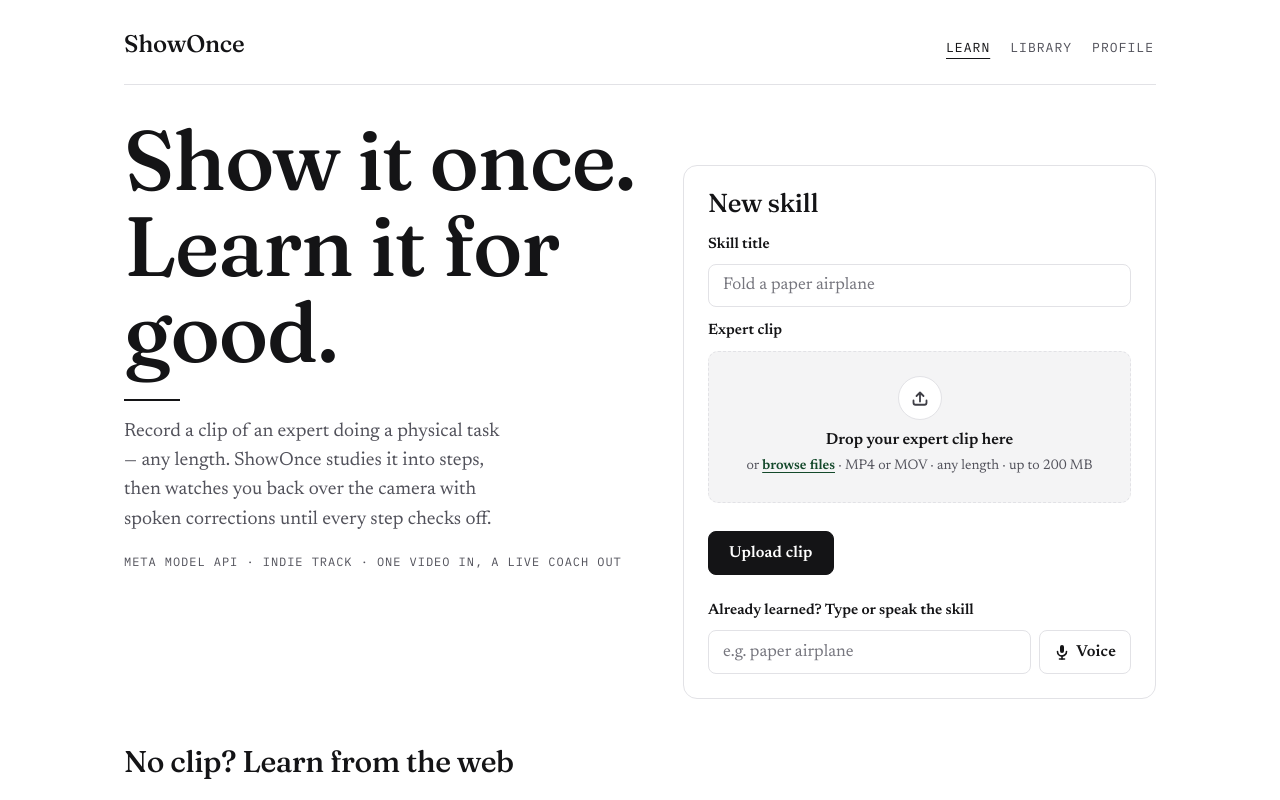
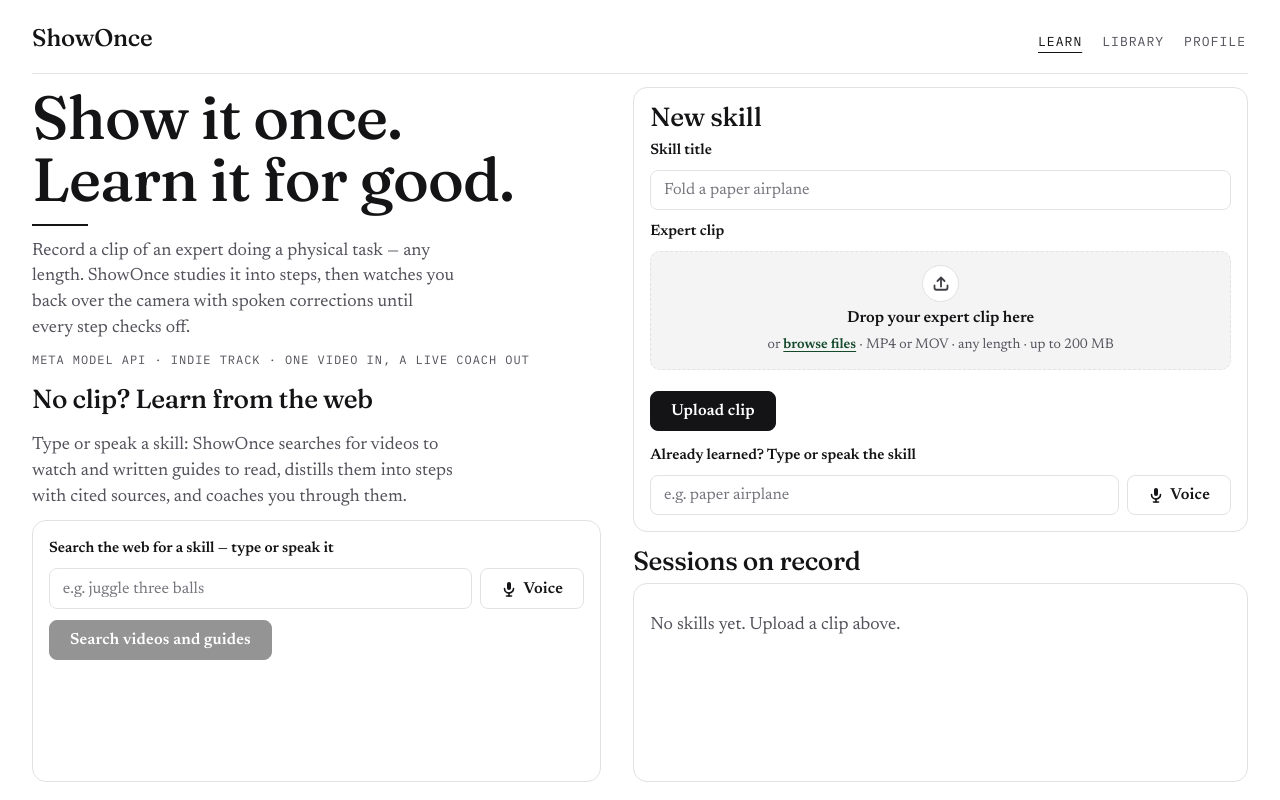
Before and after one commit to saksham-45/showonce, a Next.js app: page / in a window 1280 px wide. Shown: the top 800 px of the page. Built offline with nearby package versions, Linux system fonts and the light colour scheme.

Commit message:
Home fits exactly one viewport, no page scroll

```diff
--- a/app/globals.css
+++ b/app/globals.css
@@ -1543,6 +1543,268 @@ form > .btn {
   }
 }
 
+/* Home fit-to-viewport: the home page owns exactly one screen, never a
+   page scrollbar. Two fluid columns share 100dvh; type and spacing compress
+   with clamp() so small windows tighten gracefully and large windows breathe.
+   Only the lookup-results and sessions lists may scroll internally, and only
+   when their content physically exceeds their cell. Other pages are untouched:
+   every lock below is scoped behind :has(.home-fit). */
+.site:has(.home-fit) {
+  height: 100vh;
+  height: 100dvh;
+  overflow: clip;
+  display: flex;
+  flex-direction: column;
+  max-width: none;
+  margin: 0;
+  padding: clamp(10px, 2.2vh, 24px) clamp(12px, 3vw, 32px);
+}
+
+.site:has(.home-fit) .topbar {
+  flex: 0 0 auto;
+  padding-bottom: clamp(8px, 1.4vh, 16px);
+  margin-bottom: clamp(8px, 1.6vh, 20px);
+}
+
+.site:has(.home-fit) > #content {
+  flex: 1 1 auto;
+  min-height: 0;
+  min-width: 0;
+  display: flex;
+}
+
+html.is-desktop .desk:has(.home-fit) {
+  height: 100vh;
+  height: 100dvh;
+  overflow: clip;
+}
+
+html.is-desktop .stage:has(.home-fit) {
+  min-height: 0;
+  height: 100vh;
+  height: 100dvh;
+  overflow: clip;
+}
+
+html.is-desktop .stage-body:has(.home-fit) {
+  flex: 1 1 auto;
+  min-height: 0;
+  min-width: 0;
+  max-width: none;
+  display: flex;
+  overflow: clip;
+  padding: clamp(10px, 2.2vh, 24px) clamp(12px, 3vw, 32px);
+}
+
+.home-fit {
+  flex: 1 1 auto;
+  min-height: 0;
+  min-width: 0;
+  width: 100%;
+  display: grid;
+  grid-template-columns: minmax(0, 1fr) minmax(0, 1.08fr);
+  gap: clamp(10px, 2vh, 22px) clamp(14px, 2.6vw, 32px);
+}
+
+.home-col {
+  display: flex;
+  flex-direction: column;
+  gap: clamp(10px, 2vh, 22px);
+  min-height: 0;
+  min-width: 0;
+}
+
+.home-intro {
+  flex: 0 1 auto;
+  min-height: 0;
+  min-width: 0;
+}
+
+.home-fill {
+  flex: 1 1 auto;
+  min-height: 0;
+  min-width: 0;
+  display: flex;
+  flex-direction: column;
+}
+
+.home-sessions {
+  flex: 1 1 0;
+}
+
+.home-title {
+  font-size: clamp(30px, 4.4vh + 2vw, 64px);
+}
+
+.home-fit .hero-rule {
+  margin: clamp(8px, 1.6vh, 20px) 0 0;
+}
+
+.home-lede {
+  font-size: clamp(14px, 1.5vh + 0.45vw, 19px);
+  line-height: 1.45;
+  max-width: 42ch;
+  margin: clamp(8px, 1.6vh, 16px) 0 0;
+}
+
+.home-lede-tight {
+  margin-bottom: clamp(6px, 1.2vh, 12px);
+}
+
+.home-fit .meta-line {
+  margin-top: clamp(6px, 1.2vh, 12px);
+}
+
+.home-h {
+  font-size: clamp(20px, 2vh + 0.8vw, 30px);
+  margin: 0 0 clamp(4px, 1vh, 12px);
+  flex: 0 0 auto;
+}
+
+.home-card {
+  padding: clamp(12px, 2vh, 24px);
+  min-width: 0;
+}
+
+.home-create {
+  flex: 0 1 auto;
+  min-height: 0;
+  overflow: clip;
+}
+
+.home-scroll-card {
+  flex: 1 1 auto;
+  min-height: 0;
+  display: flex;
+  flex-direction: column;
+  overflow: clip;
+}
+
+.home-scroll {
+  flex: 1 1 auto;
+  min-height: 0;
+  min-width: 0;
+  overflow-y: auto;
+  overflow-x: clip;
+}
+
+.home-form {
+  min-width: 0;
+}
+
+.home-fit .home-field {
+  margin-bottom: clamp(6px, 1.2vh, 12px);
+}
+
+.home-fit .field input[type="text"],
+.home-fit .field input:not([type]) {
+  padding: clamp(8px, 1.4vh, 12px) clamp(10px, 1vw, 14px);
+  font-size: clamp(15px, 1.4vh + 0.4vw, 17px);
+}
+
+.home-fit .dropzone {
+  padding: clamp(8px, 1.6vh, 16px);
+}
+
+.home-fit .dropzone-icon {
+  width: clamp(28px, 4.6vh, 44px);
+  height: clamp(28px, 4.6vh, 44px);
+  margin-bottom: 4px;
+}
+
+.home-fit .dropzone-title {
+  font-size: clamp(14px, 1.4vh + 0.4vw, 16px);
+}
+
+.home-fit .dropzone-sub {
+  font-size: clamp(12px, 1.2vh + 0.35vw, 14px);
+}
+
+.home-fit .btn {
+  min-height: 40px;
+  padding: clamp(8px, 1.2vh, 12px) 20px;
+  font-size: clamp(14px, 1.4vh + 0.4vw, 16px);
+}
+
+.home-fit form > .btn {
+  margin-top: clamp(8px, 1.4vh, 16px);
+}
+
+.home-finder {
+  margin-top: clamp(8px, 1.6vh, 16px);
+  min-height: 0;
+}
+
+.home-fit .finder-results a {
+  padding: clamp(6px, 1vh, 10px) 14px;
+  min-height: 40px;
+}
+
+.home-fit .session-row {
+  padding: clamp(6px, 1vh, 12px) 0;
+}
+
+.home-fit .session-name {
+  font-size: clamp(15px, 1.5vh + 0.4vw, 18px);
+}
+
+/* Short viewports: tighten further so CTAs stay on screen; the sessions
+   list (least important region) absorbs the remainder via its own scroll. */
+@media (max-height: 760px) {
+  .home-fit {
+    gap: 10px 16px;
+  }
+
+  .home-col {
+    gap: 10px;
+  }
+
+  .home-fit .hero-rule {
+    margin-top: 8px;
+  }
+
+  .home-fit .card {
+    border-radius: var(--radius);
+  }
+
+  .home-fit .finder-empty {
+    margin-top: 4px;
+    font-size: 14px;
+  }
+
+  .home-fit .voice-status {
+    min-height: 0;
+  }
+}
+
+/* Narrow windows: stack the two columns but keep the one-screen lock —
+   the lookup and sessions cells scroll internally instead of the page. */
+@media (max-width: 720px) {
+  .home-fit {
+    grid-template-columns: minmax(0, 1fr);
+    grid-template-rows: minmax(0, 1fr) minmax(0, 1.4fr);
+    gap: 10px;
+  }
+
+  .home-col {
+    min-height: 0;
+    gap: 10px;
+  }
+
+  .home-intro {
+    flex: 0 0 auto;
+  }
+
+  .home-title {
+    font-size: clamp(26px, 8vw, 34px);
+  }
+
+  .home-create {
+    flex: 1 1 auto;
+    overflow-y: auto;
+  }
+}
+
 /* Reduced motion: the badge appears instantly, the live dot stays solid. */
 @media (prefers-reduced-motion: reduce) {
   .badge,
--- a/app/page.tsx
+++ b/app/page.tsx
@@ -53,29 +53,42 @@ export default function HomePage() {
   }
 
   return (
-    <>
-      <section className="hero">
-        <div>
-          <h1 className="display hero-title">
+    <div className="home-fit">
+      <div className="home-col">
+        <section className="home-intro" aria-label="Introduction">
+          <h1 className="display home-title">
             Show it once.
             <br />
             Learn it for good.
           </h1>
           <hr className="hero-rule" />
-          <p className="lede" style={{ marginTop: 16 }}>
+          <p className="lede home-lede">
             Record a clip of an expert doing a physical task — any length. ShowOnce studies it into
             steps, then watches you back over the camera with spoken corrections until every step
             checks off.
           </p>
           <p className="meta-line">Meta Model API · indie track · one video in, a live coach out</p>
+        </section>
+
+        <section className="home-fill" aria-label="Learn from the web">
+          <h2 className="display home-h">No clip? Learn from the web</h2>
+          <p className="lede home-lede home-lede-tight">
+            Type or speak a skill: ShowOnce searches for videos to watch and written guides to read,
+            distills them into steps with cited sources, and coaches you through them.
+          </p>
+          <div className="card home-card home-scroll-card">
+            <div className="home-scroll">
+              <WebLookup />
+            </div>
+          </div>
+        </section>
       </div>
 
-        <div className="card hero-card">
-          <h2 className="display" style={{ fontSize: 26, marginBottom: 16 }}>
-            New skill
-          </h2>
-          <form onSubmit={upload}>
-            <div className="field" style={{ marginBottom: 12 }}>
+      <div className="home-col">
+        <section className="card home-card home-create" aria-label="New skill">
+          <h2 className="display home-h">New skill</h2>
+          <form onSubmit={upload} className="home-form">
+            <div className="field home-field">
               <label htmlFor="skill-title">Skill title</label>
               <input
                 id="skill-title"
@@ -85,7 +98,7 @@ export default function HomePage() {
                 placeholder="Fold a paper airplane"
               />
             </div>
-            <div className="field" style={{ marginBottom: 12 }}>
+            <div className="field home-field">
               <label htmlFor="skill-clip">Expert clip</label>
               <ClipDropzone
                 file={file}
@@ -99,36 +112,21 @@ export default function HomePage() {
               {busy ? "Uploading…" : "Upload clip"}
             </button>
           </form>
-          <div style={{ marginTop: 24 }}>
+          <div className="home-finder">
             <SkillFinder />
-          </div>
           </div>
         </section>
 
-      <section aria-label="Learn from the web">
-        <h2 className="display" style={{ fontSize: 30, marginBottom: 8 }}>
-          No clip? Learn from the web
-        </h2>
-        <p className="lede" style={{ marginBottom: 16 }}>
-          Type or speak a skill: ShowOnce searches for videos to watch and written guides to read,
-          distills them into steps with cited sources, and coaches you through them.
-        </p>
-        <div className="card">
-          <WebLookup />
-        </div>
-      </section>
-
-      <section>
-        <h2 className="display" style={{ fontSize: 30, marginBottom: 16 }}>
-          Sessions on record
-        </h2>
+        <section className="home-fill home-sessions" aria-label="Sessions on record">
+          <h2 className="display home-h">Sessions on record</h2>
+          <div className="card home-card home-scroll-card">
+            <div className="home-scroll">
               {loading ? (
-          <p className="lede">Loading sessions…</p>
+                <p className="lede home-lede">Loading sessions…</p>
               ) : skills.length === 0 ? (
-          <p className="lede">No skills yet. Upload a clip above.</p>
+                <p className="lede home-lede">No skills yet. Upload a clip above.</p>
               ) : (
-          <div className="card">
-            {skills.map((skill) => (
+                skills.map((skill) => (
                   <div className="session-row" key={skill.skillId}>
                     <div>
                       <p className="session-name">
@@ -140,10 +138,12 @@ export default function HomePage() {
                       Coach →
                     </Link>
                   </div>
-            ))}
+                ))
+              )}
             </div>
-        )}
+          </div>
         </section>
-    </>
+      </div>
+    </div>
   );
 }
```
Lines whose indentation alone changed are shown as unchanged.
